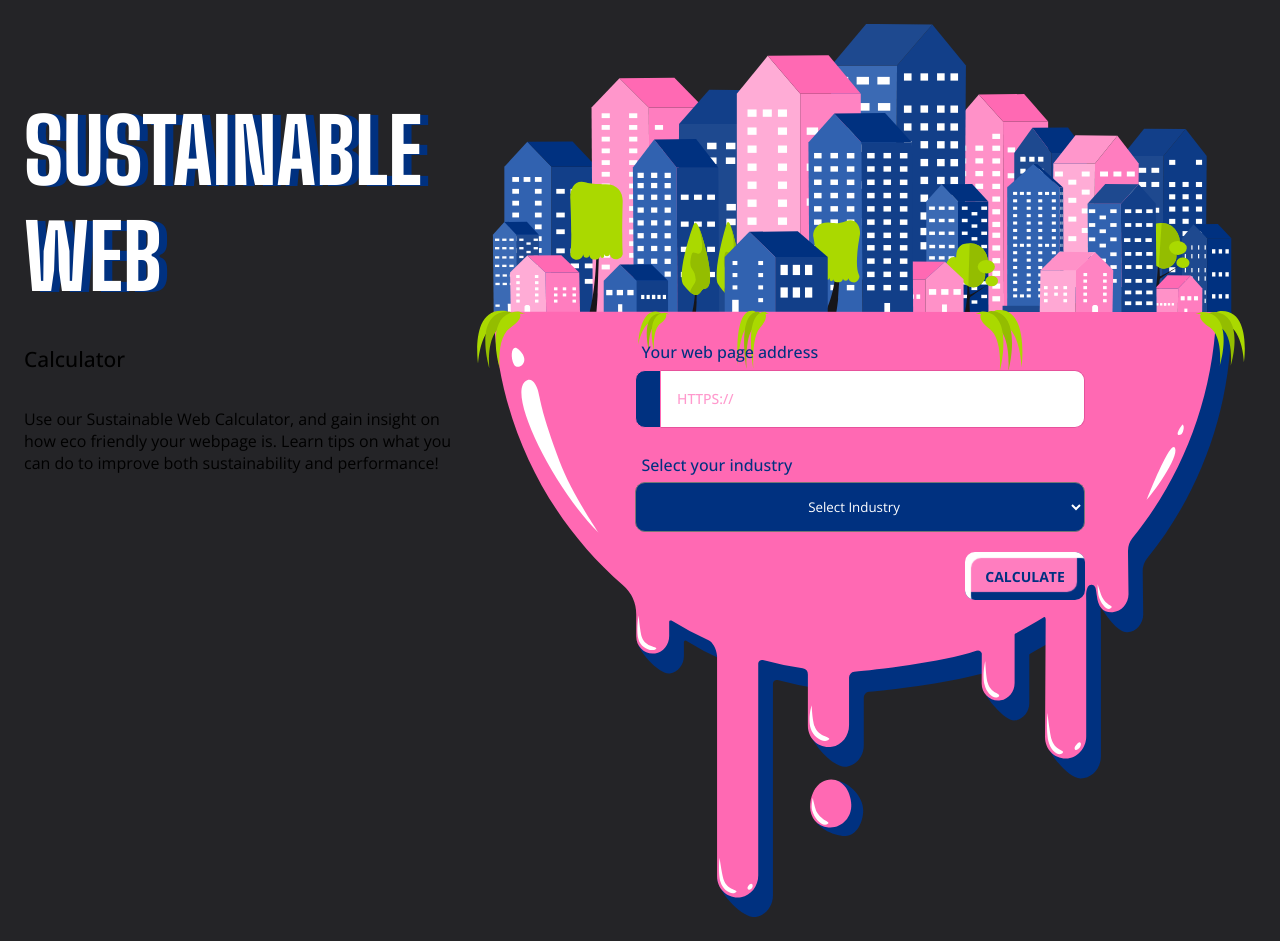
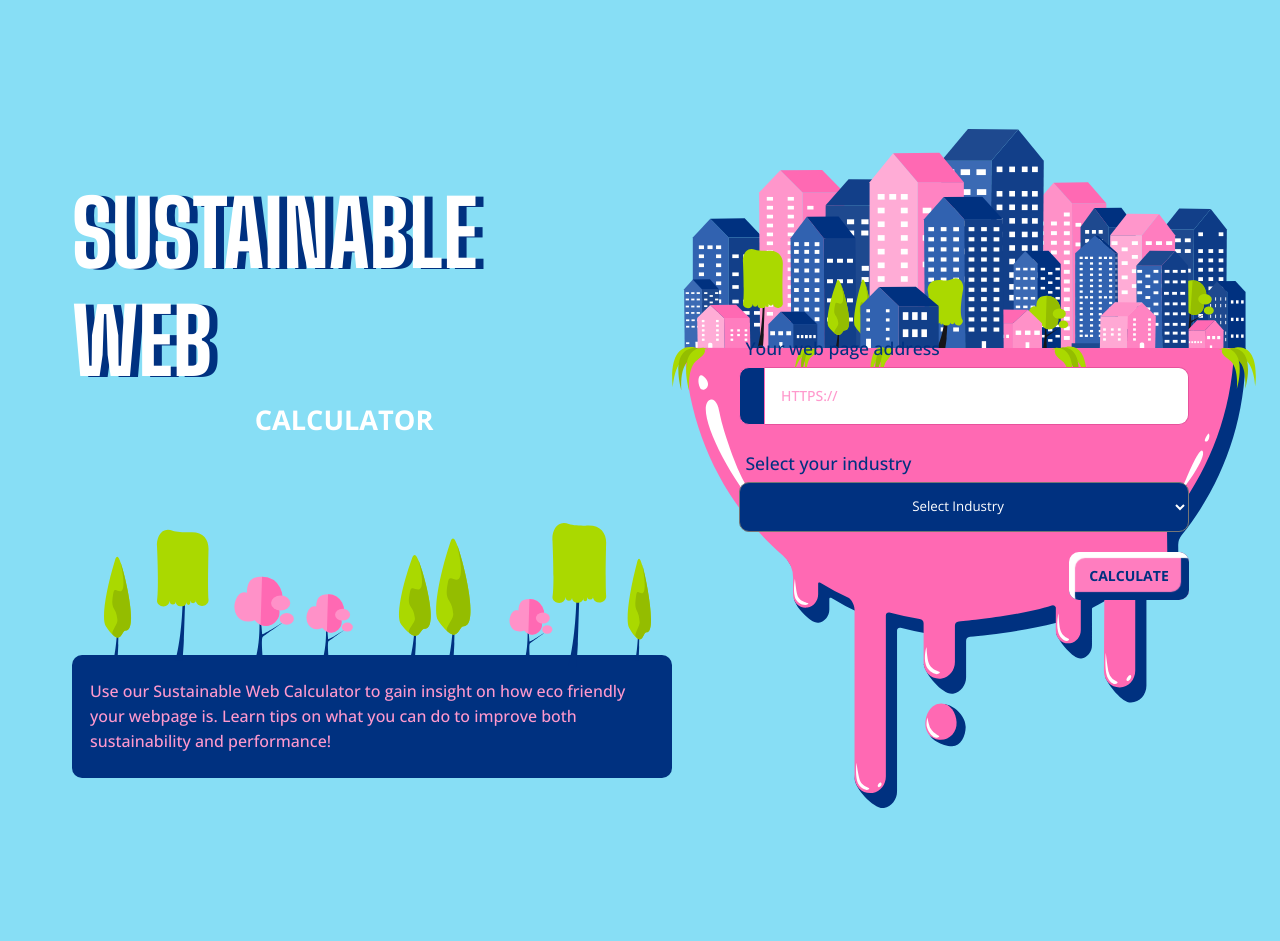
Before and after one commit to kgvedel/sustainable_web, a website built with Vite: page index.html in a window 1280 px wide. Built offline with nearby package versions, Linux system fonts and the light colour scheme.

Commit message:
frontpage doneish

```diff
--- a/index.html
+++ b/index.html
@@ -17,15 +17,19 @@
 <body>
     <main>
 
-        <section>
+        <section id="info_section">
             <div class="header_title">
                 <h1>Sustainable Web</h1>
-            <h5>Calculator</h5>
+                <h4>Calculator</h4>
             </div>
-            <div class="header_graphic"></div>
-            <article id="info">
-                <p>Use our Sustainable Web Calculator, and gain insight on how eco friendly
-                    your webpage is. Learn tips on what you can do to improve both sustainability and performance!</p>
+
+            <article id="text_box">
+                <div class="header_graphics"><img src="images/treeline.svg" alt=""></div>
+                <div id="info">
+                <p>Use our Sustainable Web Calculator to gain insight on how eco friendly
+                    your webpage is.
+                    Learn tips on what you can do to improve both sustainability and performance!</p>
+                </div>
             </article>
         </section>
 
--- a/style.css
+++ b/style.css
@@ -1,5 +1,5 @@
 :root {
-  --background-color: #242427;
+  --background-color: #87DEF5;
   --white: #ffff;
   --dark-black: #161519;
 
@@ -61,7 +61,7 @@ body {
 
 main {
   margin: 1.5rem;
-  grid-template-columns: 1fr 1.8fr;
+  grid-template-columns: 1.2fr 1.6fr;
   display: grid;
   justify-content: center;
 }
@@ -69,11 +69,12 @@ main {
 #form_section {
   background-image: url(images/floating_city.svg);
   background-repeat: no-repeat;
-  padding-top: 5.8rem;
+  padding-top: 5.5rem;
   /* background-size: 100% 100%; */
   background-size: contain;
-  background-position: 56%;
+  background-position: 60%;
   min-height: 800px;
+
 }
 
 form {
@@ -84,6 +85,7 @@ form {
   align-self: center;
   margin: 0 auto;
   margin-top: 13rem;
+
 }
 
 /*STYLING OF FONTS*/
@@ -92,7 +94,8 @@ p,
 h2,
 h3,
 h4,
-h5 {
+h5,
+h6 {
   font-family: "Open Sans";
 }
 
@@ -105,11 +108,11 @@ span {
 }
 p {
   font-size: 16px, 1em;
-  font-weight: 400;
+  font-weight: 500;
 }
 
 h1 {
-  font-size: 5.553rem;
+  font-size: 5.653rem;
   color: var(--white);
   font-weight: 700;
   font-family: "Big Shoulders Display", "Open Sans";
@@ -129,7 +132,7 @@ h3 {
 }
 
 h4 {
-  font-size: 1.799rem;
+  font-size: 1.699rem;
   font-weight: 500;
 }
 
@@ -139,7 +142,7 @@ h5 {
 }
 
 h6 {
-  font-size: 1rem;
+  font-size: 1.1rem;
   font-weight: 500;
 }
 
@@ -148,7 +151,48 @@ label h6 {
   color: var(--darkest-blue);
 }
 
-/*STYLING OF BUTTONS*/
+/*frontpage - info title -  left section*/
+#info_section {
+  align-content: center;
+  display: flex;
+  flex-direction: column;
+  margin: 2rem auto;
+}
+
+.header_title{
+  display: flex;
+  flex-direction: column;
+  margin:3rem;
+}
+.header_title h4{
+  margin-top:0.4rem;
+  margin-left: -0.5rem;
+  align-self: center;
+  color: var(--white);
+  text-transform:uppercase;
+  font-weight: 700;
+}
+
+#text_box{
+  margin-left:3rem;
+max-width: 600px;
+}
+
+#info {
+  background-color: var(--darkest-blue);
+  color: var(--light-pink);
+  border-radius: 10px;
+  padding: 8px 18px;
+  line-height: 25px;
+margin-top: -1rem;
+}
+
+.header_graphics{
+  margin: 0 2rem;
+  max-width: 620px;
+}
+
+/*STYLING OF BUTTONS, input, formstuff*/
 
 .calc_btn {
   text-align: center;
@@ -183,7 +227,7 @@ select {
   height: 50px;
   text-align: center;
   color: var(--group-color);
-  background: var(--group-background);
+  background: var(--darkest-blue);
 
   border-radius: 10px;
 }
@@ -239,7 +283,6 @@ input:focus {
 .form-group:focus-within > span {
   color: var(--group-color-focus);
   background: var(--group-background-focus);
-
 }
 
 body .form-group:not(:last-child) {
```
Also changed, not shown: images/treeline.svg (added). Lines whose indentation alone changed are shown as unchanged.
